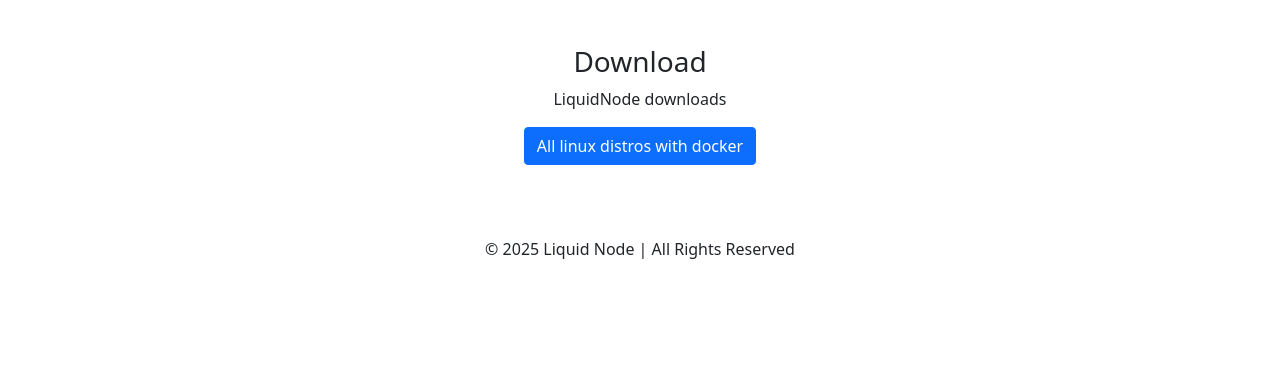
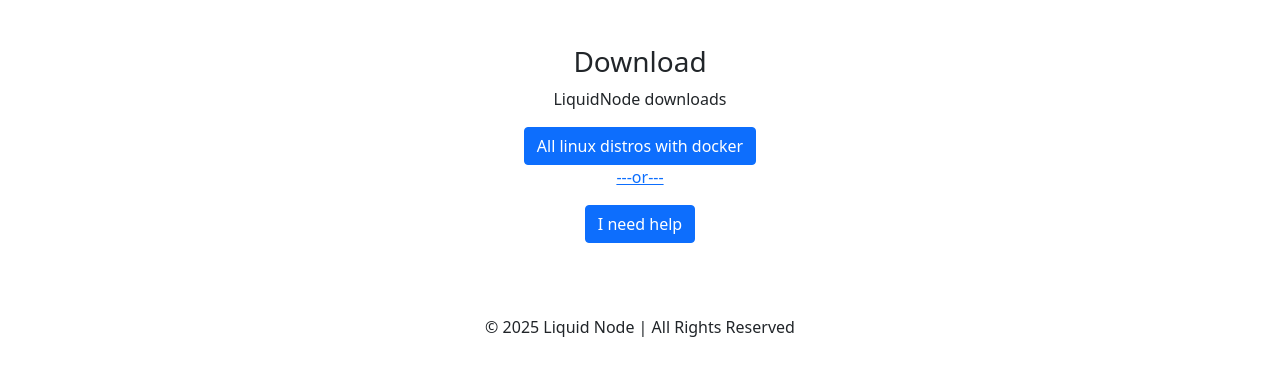
Before and after one commit to electric-otter/liquid-node, a plain HTML site: page index.html in a window 1280 px wide. Shown: the part 661-1036 px from the top of the page. Before the commit the page ends 962 px from the top, so only its background shows below. Drawn offline with nearby package versions, Linux system fonts and the light colour scheme.

Commit message:
Update index.html

```diff
--- a/index.html
+++ b/index.html
@@ -41,6 +41,9 @@
             <p>LiquidNode downloads</p>
           <a href="https://github.com/electric-otter/liquidnode/archive/refs/heads/main.zip">
             <button type="button" class="btn btn-primary">All linux distros with docker</button>
+            <p>---or---</p>
+              <a href="https://liquidnode.forumotion.com/">
+              <button class="btn btn-primary">I need help</button>
           </a>
         </div>
 
```
